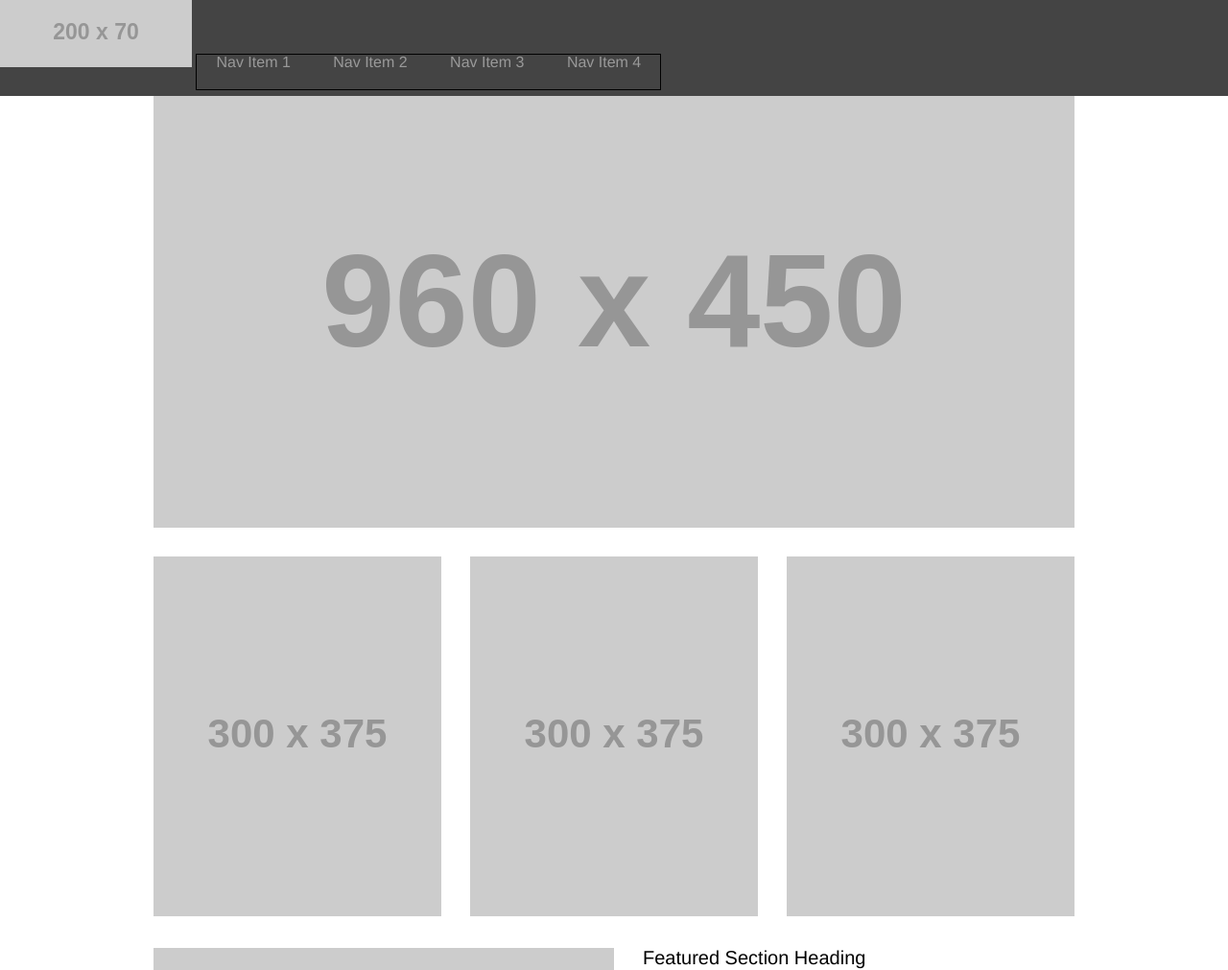
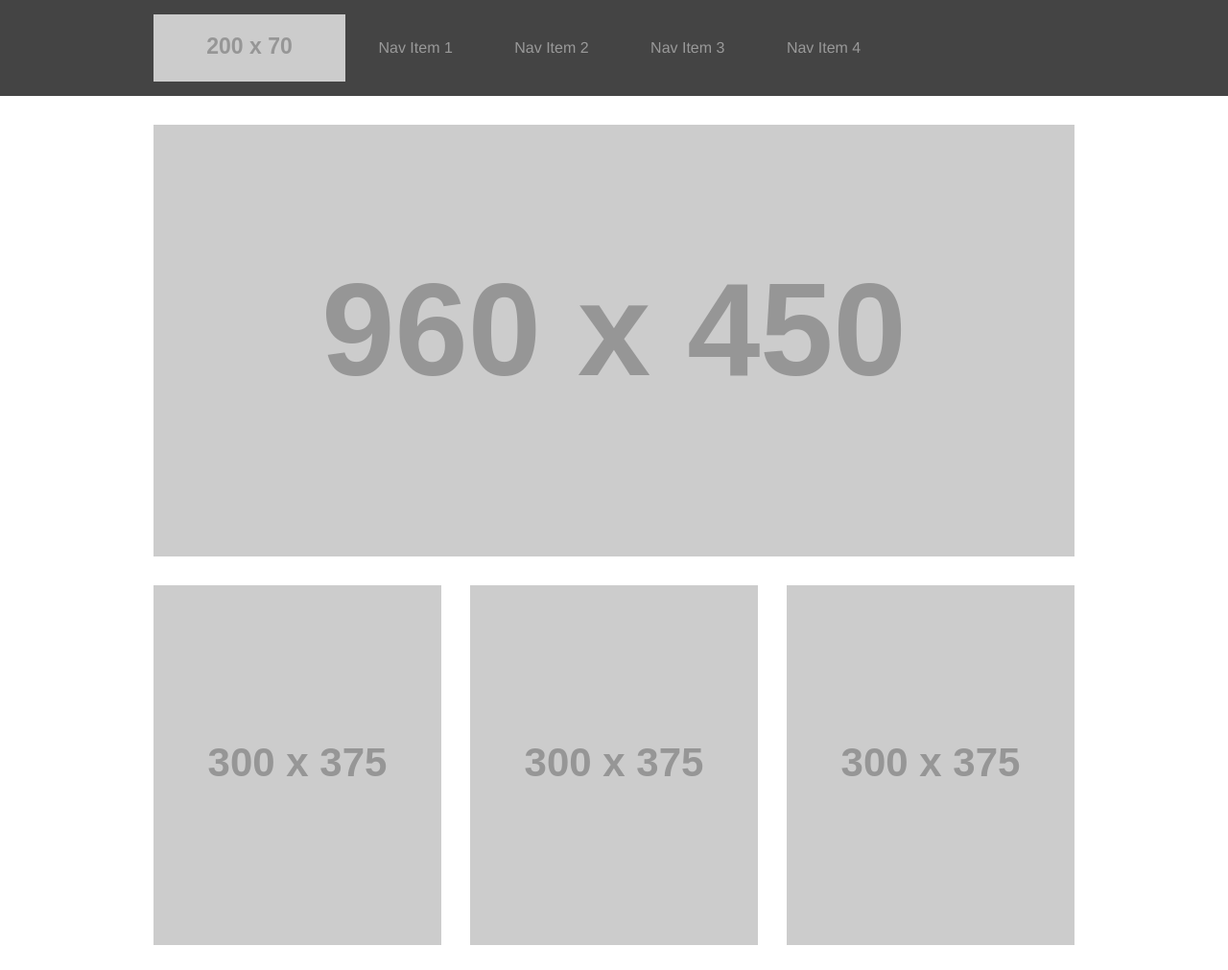
Before and after one commit to JenniferPiper/wireframe, a plain HTML site: page index.html in a window 1280 px wide. Shown: the top 1011 px of the page at 96% size. Drawn offline with Linux system fonts and the light colour scheme; placeholder pictures from the web are drawn by us.

Commit message:
adjust html and add styles to match comps layout

```diff
--- a/index.html
+++ b/index.html
@@ -17,13 +17,13 @@
       </nav>
     </header>
     <main>
-      <img src="https://placehold.it/960x450/000">
-      <ul>
-        <li><img src="https://placehold.it/300x375/000" alt=""></li>
-        <li><img src="https://placehold.it/300x375/000" alt=""></li>
-        <li><img src="https://placehold.it/300x375/000" alt=""></li>
-      </ul>
       <section>
+          <img src="https://placehold.it/960x450/000">
+          <ul>
+            <li><img src="https://placehold.it/300x375/000" alt=""></li>
+            <li><img src="https://placehold.it/300x375/000" alt=""></li>
+            <li><img src="https://placehold.it/300x375/000" alt=""></li>
+          </ul>
         <img src="https://placehold.it/480x400/000" alt="">
         <div>
           <h2>Featured Section Heading</h2>
--- a/style.css
+++ b/style.css
@@ -1,7 +1,7 @@
 body {
   font-family: Helvetica, sans-serif;
 }
-main {
+main, nav {
   width: 960px;
   margin-left: auto;
   margin-right: auto;
@@ -10,15 +10,21 @@ main {
 header {
   height: 100px;
   background-color: #444;
+  margin-bottom: 30px;
+}
+nav img {
+  margin-top: 15px;
 }
 nav ul {
-  border: thin solid;
   display: inline-block;
+  position: relative;
+  top: -30px;
 }
 nav ul li {
   color: #999;
   display: inline-block;
-  padding: 0 20px 20px 20px;
+  padding: 10px 20px;
+  margin: 0 10px;
 }
 main ul li {
   /* display: inline-block; */
@@ -28,13 +34,17 @@ main ul li {
 main ul li:last-of-type {
   margin-right: 0;
 }
+section {
+  margin-bottom: 30px;
+  overflow: auto;
+}
 section img {
-  margin-right: 30px;
   float: left;
 }
 div {
   width: calc( 50% - 30px);
   float: left;
+  margin-left: 30px;
 }
 h2 {
   font-size: 20px;
@@ -53,3 +63,10 @@ button {
   padding: 10px 30px;
   margin-top: 10px;
 }
+footer {
+  height: 150px;
+  clear: both;
+  margin-top: 30px;
+  background-color: #444;
+
+}
```
